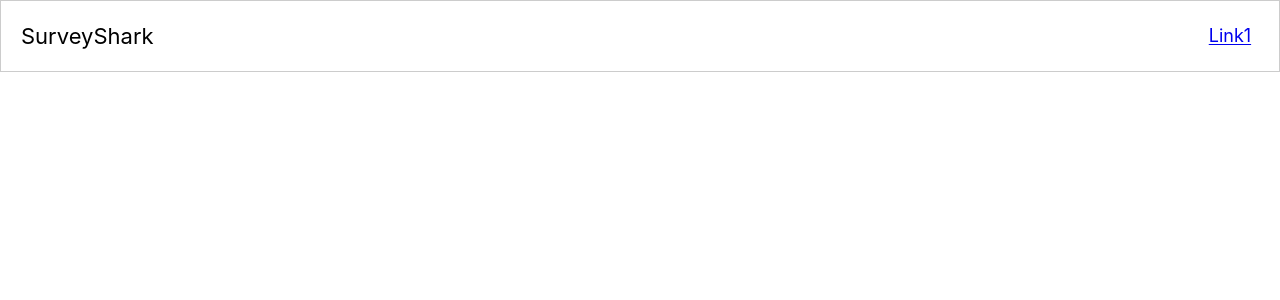
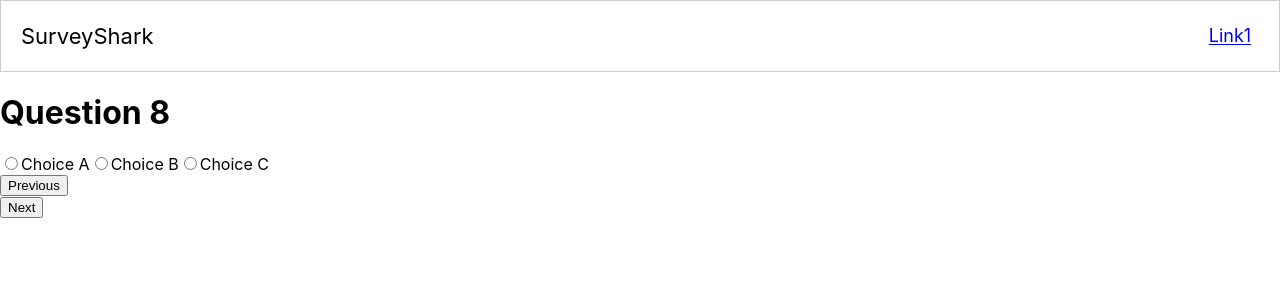
Before and after one commit to SurveyShark/surveyshark_ui, a React (Create React App) app: page /question-eight in a window 1280 px wide. Shown: the top 300 px of the page. Built offline with nearby package versions, Linux system fonts and the light colour scheme.

Commit message:
add other question components

```diff
--- a/src/client/routers/AppRouter.js
+++ b/src/client/routers/AppRouter.js
@@ -3,6 +3,16 @@ import { BrowserRouter, Route, Switch, Link, NavLink } from 'react-router-dom'
 import Headers from '../components/Header'
 import MainContent from '../components/MainContent'
 import QuestionOne from '../views/QuestionOne'
+import QuestionTwo from '../views/QuestionTwo'
+import QuestionThree from '../views/QuestionThree'
+import QuestionFour from '../views/QuestionFour'
+import QuestionFive from '../views/QuestionFive'
+import QuestionSix from '../views/QuestionSix'
+import QuestionSeven from '../views/QuestionSeven'
+import QuestionEight from '../views/QuestionEight'
+import QuestionNine from '../views/QuestionNine'
+import QuestionTen from '../views/QuestionTen'
+import Submission from '../views/Submission'
 
 const AppRouter = () => (
   <BrowserRouter>
@@ -11,6 +21,16 @@ const AppRouter = () => (
       <Switch>
         <Route path="/" component={MainContent} exact={true} />
         <Route path="/question-one" component={QuestionOne} />
+        <Route path="/question-two" component={QuestionTwo} />
+        <Route path="/question-three" component={QuestionThree} />
+        <Route path="/question-four" component={QuestionFour} />
+        <Route path="/question-five" component={QuestionFive} />
+        <Route path="/question-six" component={QuestionSix} />
+        <Route path="/question-seven" component={QuestionSeven} />
+        <Route path="/question-eight" component={QuestionEight} />
+        <Route path="/question-nine" component={QuestionNine} />
+        <Route path="/question-ten" component={QuestionTen} />
+        <Route path="/submission" component={Submission} />
       </Switch>
     </div>
   </BrowserRouter>
--- /dev/null
+++ b/src/client/views/QuestionEight.js
@@ -0,0 +1,22 @@
+import React from 'react'
+import Question from '../components/Question'
+import NextButton from '../components/NextButton'
+import PreviousButton from '../components/PreviousButton'
+
+const QuestionEight = () => (
+  <div>
+    <h1>Question 8</h1>
+    <form>
+      <input type="radio" id="A" />
+      <label htmlFor="A">Choice A</label>
+      <input type="radio" id="B" />
+      <label htmlFor="B">Choice B</label>
+      <input type="radio" id="C" />
+      <label htmlFor="C">Choice C</label>
+    </form>
+    <PreviousButton previousLinkUrl="./" />
+    <NextButton nextLinkUrl="./question-nine" />
+  </div>
+)
+
+export default QuestionEight
--- /dev/null
+++ b/src/client/views/QuestionFive.js
@@ -0,0 +1,22 @@
+import React from 'react'
+import Question from '../components/Question'
+import NextButton from '../components/NextButton'
+import PreviousButton from '../components/PreviousButton'
+
+const QuestionFive = () => (
+  <div>
+    <h1>Question 5</h1>
+    <form>
+      <input type="radio" id="A" />
+      <label htmlFor="A">Choice A</label>
+      <input type="radio" id="B" />
+      <label htmlFor="B">Choice B</label>
+      <input type="radio" id="C" />
+      <label htmlFor="C">Choice C</label>
+    </form>
+    <PreviousButton previousLinkUrl="./" />
+    <NextButton nextLinkUrl="./question-six" />
+  </div>
+)
+
+export default QuestionFive
--- /dev/null
+++ b/src/client/views/QuestionFour.js
@@ -0,0 +1,22 @@
+import React from 'react'
+import Question from '../components/Question'
+import NextButton from '../components/NextButton'
+import PreviousButton from '../components/PreviousButton'
+
+const QuestionFour = () => (
+  <div>
+    <h1>Question 4</h1>
+    <form>
+      <input type="radio" id="A" />
+      <label htmlFor="A">Choice A</label>
+      <input type="radio" id="B" />
+      <label htmlFor="B">Choice B</label>
+      <input type="radio" id="C" />
+      <label htmlFor="C">Choice C</label>
+    </form>
+    <PreviousButton previousLinkUrl="./" />
+    <NextButton nextLinkUrl="./question-five" />
+  </div>
+)
+
+export default QuestionFour
--- /dev/null
+++ b/src/client/views/QuestionNine.js
@@ -0,0 +1,22 @@
+import React from 'react'
+import Question from '../components/Question'
+import NextButton from '../components/NextButton'
+import PreviousButton from '../components/PreviousButton'
+
+const QuestionNine = () => (
+  <div>
+    <h1>Question 9</h1>
+    <form>
+      <input type="radio" id="A" />
+      <label htmlFor="A">Choice A</label>
+      <input type="radio" id="B" />
+      <label htmlFor="B">Choice B</label>
+      <input type="radio" id="C" />
+      <label htmlFor="C">Choice C</label>
+    </form>
+    <PreviousButton previousLinkUrl="./" />
+    <NextButton nextLinkUrl="./question-ten" />
+  </div>
+)
+
+export default QuestionNine
--- /dev/null
+++ b/src/client/views/QuestionSeven.js
@@ -0,0 +1,22 @@
+import React from 'react'
+import Question from '../components/Question'
+import NextButton from '../components/NextButton'
+import PreviousButton from '../components/PreviousButton'
+
+const QuestionSeven = () => (
+  <div>
+    <h1>Question 7</h1>
+    <form>
+      <input type="radio" id="A" />
+      <label htmlFor="A">Choice A</label>
+      <input type="radio" id="B" />
+      <label htmlFor="B">Choice B</label>
+      <input type="radio" id="C" />
+      <label htmlFor="C">Choice C</label>
+    </form>
+    <PreviousButton previousLinkUrl="./" />
+    <NextButton nextLinkUrl="./question-eight" />
+  </div>
+)
+
+export default QuestionSeven
--- /dev/null
+++ b/src/client/views/QuestionSix.js
@@ -0,0 +1,22 @@
+import React from 'react'
+import Question from '../components/Question'
+import NextButton from '../components/NextButton'
+import PreviousButton from '../components/PreviousButton'
+
+const QuestionSix = () => (
+  <div>
+    <h1>Question 6</h1>
+    <form>
+      <input type="radio" id="A" />
+      <label htmlFor="A">Choice A</label>
+      <input type="radio" id="B" />
+      <label htmlFor="B">Choice B</label>
+      <input type="radio" id="C" />
+      <label htmlFor="C">Choice C</label>
+    </form>
+    <PreviousButton previousLinkUrl="./" />
+    <NextButton nextLinkUrl="./question-seven" />
+  </div>
+)
+
+export default QuestionSix
--- /dev/null
+++ b/src/client/views/QuestionTen.js
@@ -0,0 +1,22 @@
+import React from 'react'
+import Question from '../components/Question'
+import NextButton from '../components/NextButton'
+import PreviousButton from '../components/PreviousButton'
+
+const QuestionTen = () => (
+  <div>
+    <h1>Question 10</h1>
+    <form>
+      <input type="radio" id="A" />
+      <label htmlFor="A">Choice A</label>
+      <input type="radio" id="B" />
+      <label htmlFor="B">Choice B</label>
+      <input type="radio" id="C" />
+      <label htmlFor="C">Choice C</label>
+    </form>
+    <PreviousButton previousLinkUrl="./" />
+    <NextButton nextLinkUrl="./submission" />
+  </div>
+)
+
+export default QuestionTen
--- /dev/null
+++ b/src/client/views/QuestionThree.js
@@ -0,0 +1,22 @@
+import React from 'react'
+import Question from '../components/Question'
+import NextButton from '../components/NextButton'
+import PreviousButton from '../components/PreviousButton'
+
+const QuestionThree = () => (
+  <div>
+    <h1>Question 3</h1>
+    <form>
+      <input type="radio" id="A" />
+      <label htmlFor="A">Choice A</label>
+      <input type="radio" id="B" />
+      <label htmlFor="B">Choice B</label>
+      <input type="radio" id="C" />
+      <label htmlFor="C">Choice C</label>
+    </form>
+    <PreviousButton previousLinkUrl="./" />
+    <NextButton nextLinkUrl="./question-four" />
+  </div>
+)
+
+export default QuestionThree
--- /dev/null
+++ b/src/client/views/QuestionTwo.js
@@ -0,0 +1,22 @@
+import React from 'react'
+import Question from '../components/Question'
+import NextButton from '../components/NextButton'
+import PreviousButton from '../components/PreviousButton'
+
+const QuestionTwo = () => (
+  <div>
+    <h1>Question 2</h1>
+    <form>
+      <input type="radio" id="A" />
+      <label htmlFor="A">Choice A</label>
+      <input type="radio" id="B" />
+      <label htmlFor="B">Choice B</label>
+      <input type="radio" id="C" />
+      <label htmlFor="C">Choice C</label>
+    </form>
+    <PreviousButton previousLinkUrl="./" />
+    <NextButton nextLinkUrl="./question-three" />
+  </div>
+)
+
+export default QuestionTwo
--- /dev/null
+++ b/src/client/views/Submission.js
@@ -0,0 +1,11 @@
+import React from 'react'
+
+const Submission = () => (
+  <div>
+    <h1>Submission</h1>
+    <h3>You are about to submit your answers</h3>
+    <button>Submit</button>
+  </div>
+)
+
+export default Submission
```
